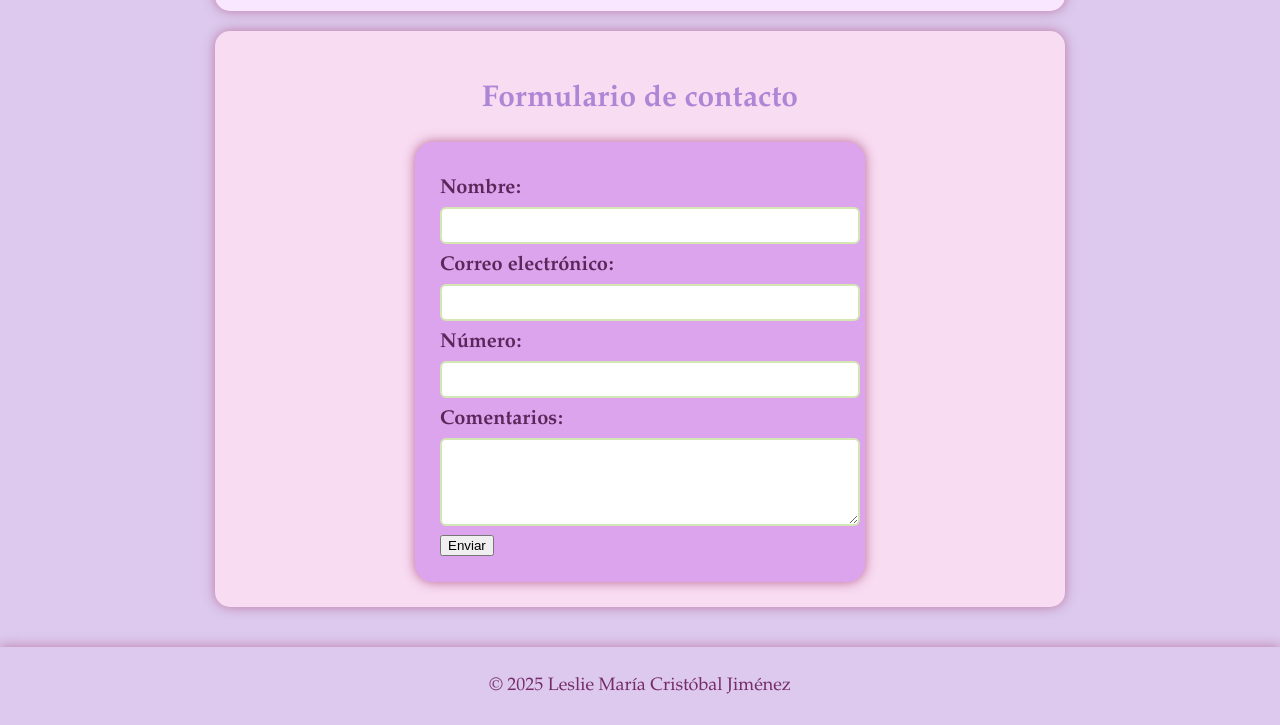
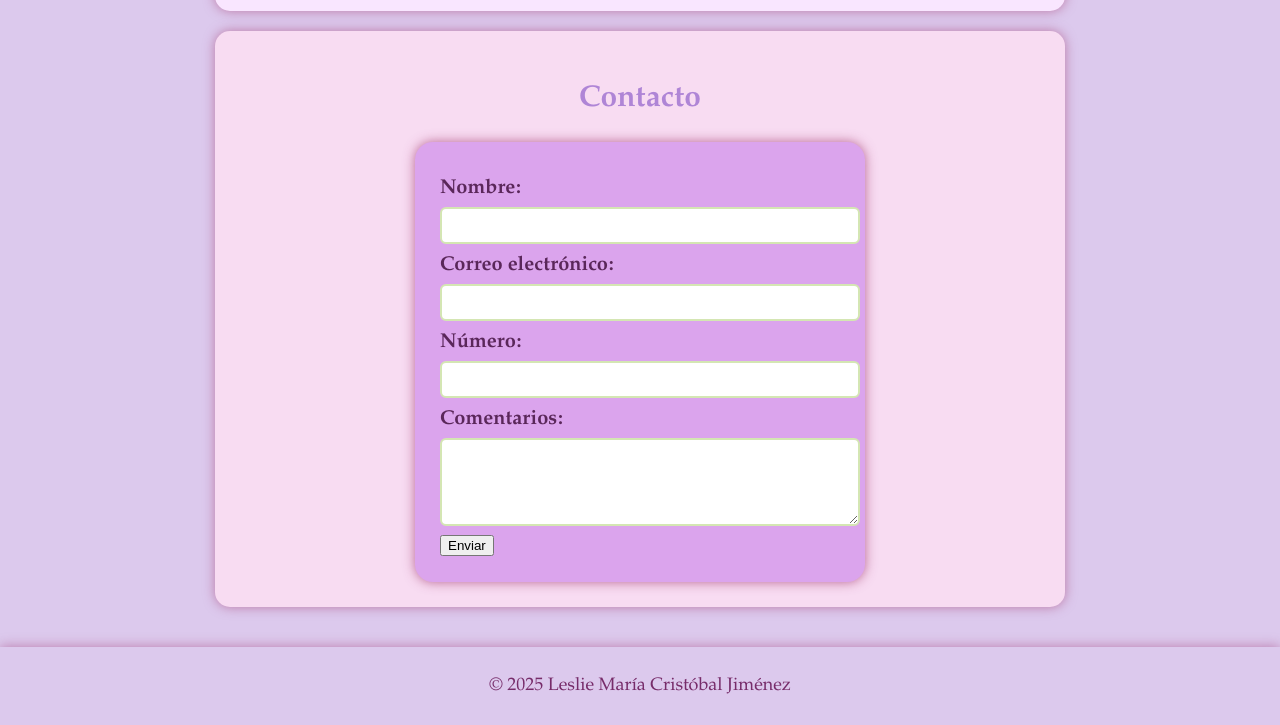
Before and after one commit to k92mjvr7px-byte/P-gina-web, a plain HTML site: page index.html in a window 1280 px wide. Shown: the part 1874-2599 px from the top of the page. Drawn offline with Linux system fonts and the light colour scheme.

Commit message:
Rename contact section and update heading

```diff
--- a/index.html
+++ b/index.html
@@ -88,8 +88,8 @@
       </div>
     </section>
 
-    <section id="contacto" class="formulario">
-      <h2>Formulario de contacto</h2>
+    <section id="contacto" class="contact">
+      <h2>Contacto</h2>
       <form action="formulario.php" method="POST">
         <label for="nombre">Nombre:</label>
         <input type="text" id="nombre" name="nombre" required>
```
